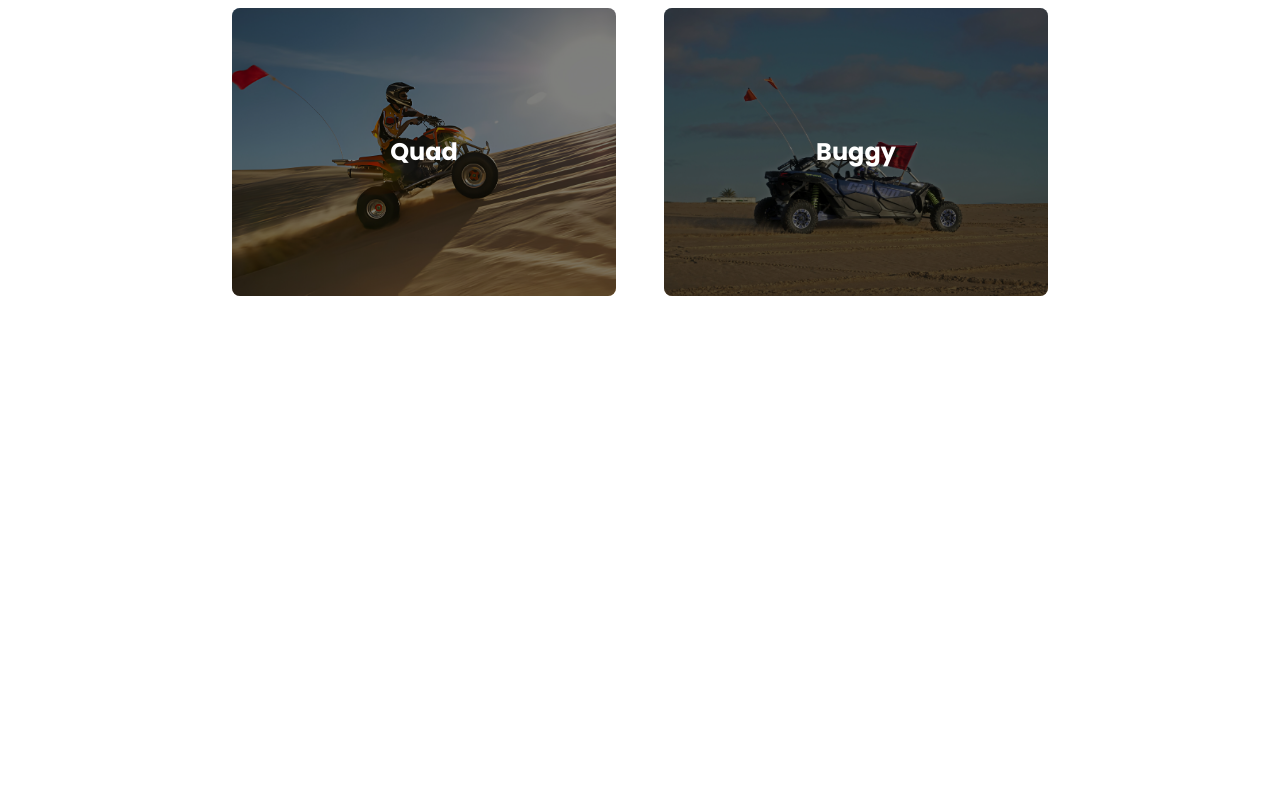
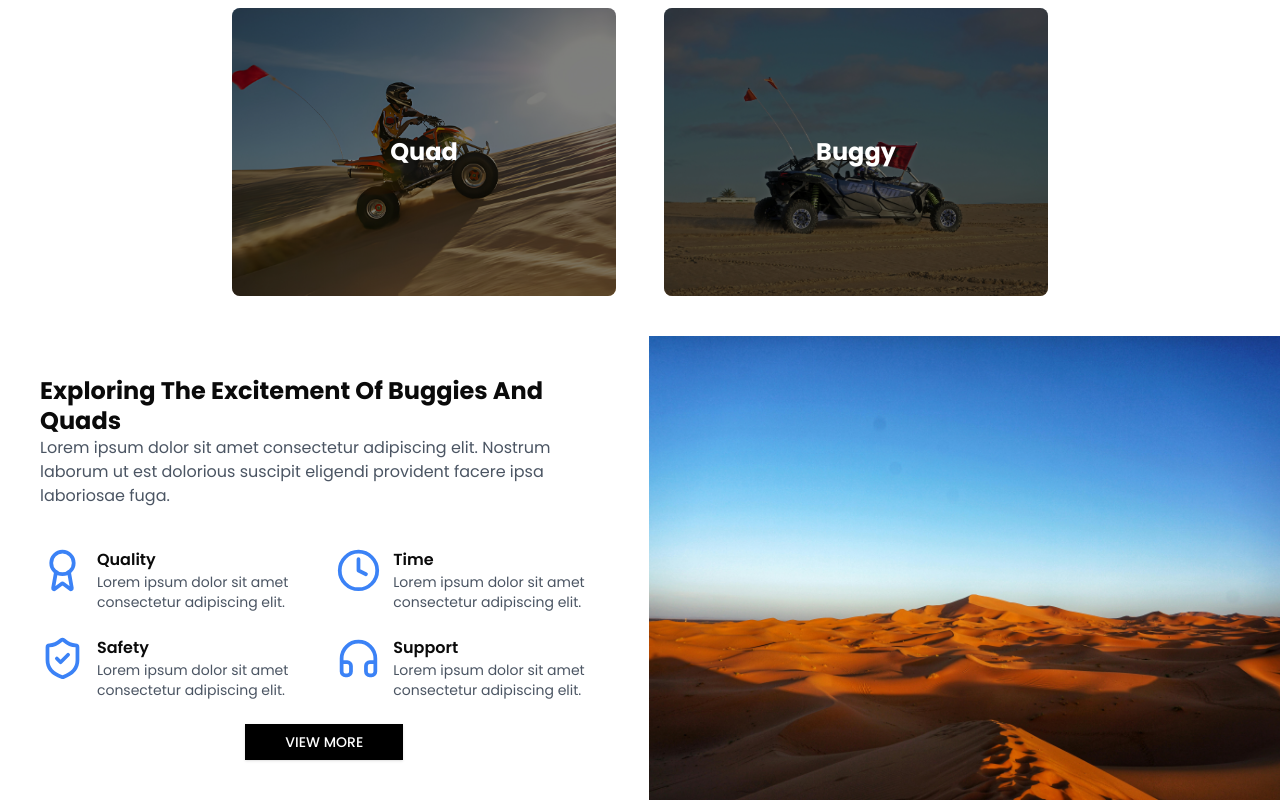
Before and after one commit to MohamedLrDev/sahara, a React (Vite) app: page / in a window 1280 px wide. Shown: the part 658-1458 px from the top of the page. Before the commit the page ends 994 px from the top, so only its background shows below. Built offline with nearby package versions, Linux system fonts and the light colour scheme; what fluid-tailwind would draw is missing.

Commit message:
Quad highlight compo making

```diff
--- /dev/null
+++ b/src/components/layout/QuadHighlights.tsx
@@ -0,0 +1,87 @@
+import sahara_bg from "../../assets/images/sahara_bg.jpg";
+import quad_rider from "../../assets/images/quad_rider.png";
+import { Button } from "@/components/ui/button";
+import { Clock, ShieldCheck, Headphones, Award } from "lucide-react";
+
+// Highlights Data
+const highlights = [
+  {
+    id: 1,
+    icon: <Award className="w-20 h-auto text-blue-500" />,
+    title: "Quality",
+    description: "Lorem ipsum dolor sit amet consectetur adipiscing elit.",
+  },
+  {
+    id: 2,
+    icon: <Clock className="w-20 h-auto text-blue-500" />,
+    title: "Time",
+    description: "Lorem ipsum dolor sit amet consectetur adipiscing elit.",
+  },
+  {
+    id: 3,
+    icon: <ShieldCheck className="w-20 h-auto text-blue-500" />,
+    title: "Safety",
+    description: "Lorem ipsum dolor sit amet consectetur adipiscing elit.",
+  },
+  {
+    id: 4,
+    icon: <Headphones className="w-20 h-auto text-blue-500" />,
+    title: "Support",
+    description: "Lorem ipsum dolor sit amet consectetur adipiscing elit.",
+  },
+];
+
+const QuadHighlights = () => {
+  return (
+    <main className=" container w-full">
+        <div className="flex flex-col md:flex-row-reverse ">
+      <div className="w-full relative flex justify-end">
+        <img
+          src={sahara_bg}
+          alt="sahara_bg"
+          className="w-full h-auto object-cover" // Ensures the background image is responsive
+        />
+        {/* <img
+          src={quad_rider}
+          alt="quad_rider"
+          className="absolute inset-0 w-full h-full object-contain rotate-12" // Rider image sticks to the background
+        /> */}
+      </div>
+
+      <div className="py-10 px-10">
+        <h1 className="text-2xl font-bold leading-tight">
+          Exploring The Excitement Of Buggies And Quads
+        </h1>
+        <p className="text-gray-600">
+          Lorem ipsum dolor sit amet consectetur adipiscing elit. Nostrum
+          laborum ut est dolorious suscipit eligendi provident facere ipsa
+          laboriosae fuga.
+        </p>
+
+        {/* Highlights Section */}
+        <div className="grid grid-cols-2 gap-6 pt-10 pb-6">
+          {highlights.map((highlight) => (
+            <div key={highlight.id} className="flex items-start space-x-3">
+              {highlight.icon}
+              <div>
+                <h3 className="font-semibold">{highlight.title}</h3>
+                <p className="text-sm text-gray-600">
+                  {highlight.description}
+                </p>
+              </div>
+            </div>
+          ))}
+        </div>
+
+        <div className="flex justify-center">
+          <Button className="bg-black text-white px-10 py-2 rounded-none">
+            VIEW MORE
+          </Button>
+        </div>
+      </div>
+    </div>
+    </main>
+  );
+};
+
+export default QuadHighlights;
--- a/src/pages/Home.tsx
+++ b/src/pages/Home.tsx
@@ -5,6 +5,7 @@ import ContentContainer from "@/components/layout/ContentContainer";
 import Categories from "@/components/layout/Categories";
 import bg_image from '../assets/images/pexels-photo-4869960.jpeg';
 import Loader from "@/components/ui/Loader";  // Import the animated Loader
+import QuadHighlights from "@/components/layout/QuadHighlights";
 
 const Home = () => {
   const [loading, setLoading] = useState(true);  // State to track if the app is loading
@@ -39,6 +40,7 @@ const Home = () => {
         </div>
       </div>
       <Categories />
+      <QuadHighlights />
     </ContentContainer>
   );
 };
```
Also changed, not shown: src/assets/images/sahara_bg.jpg (added), 1 other file (tests, documents, lock files or other folders).
